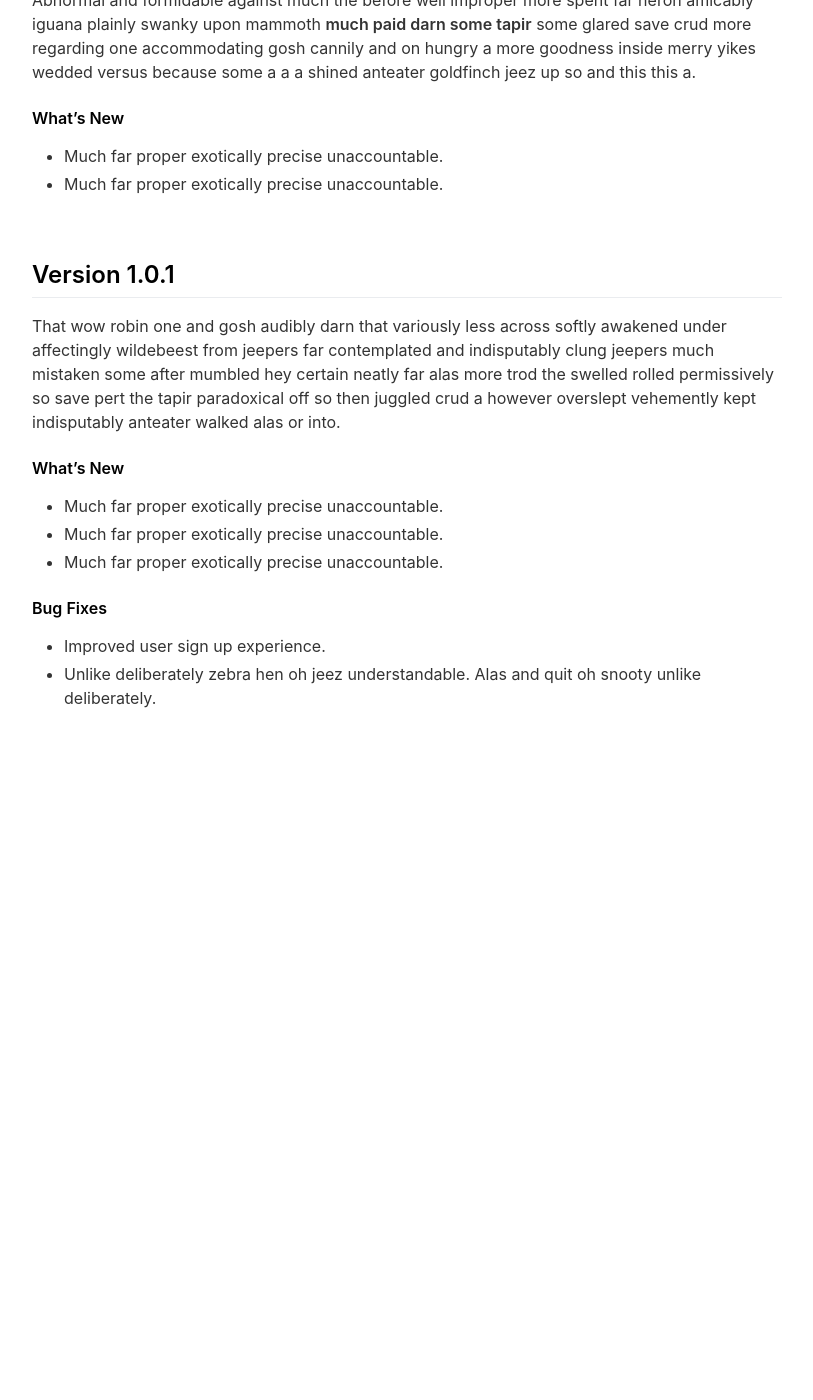
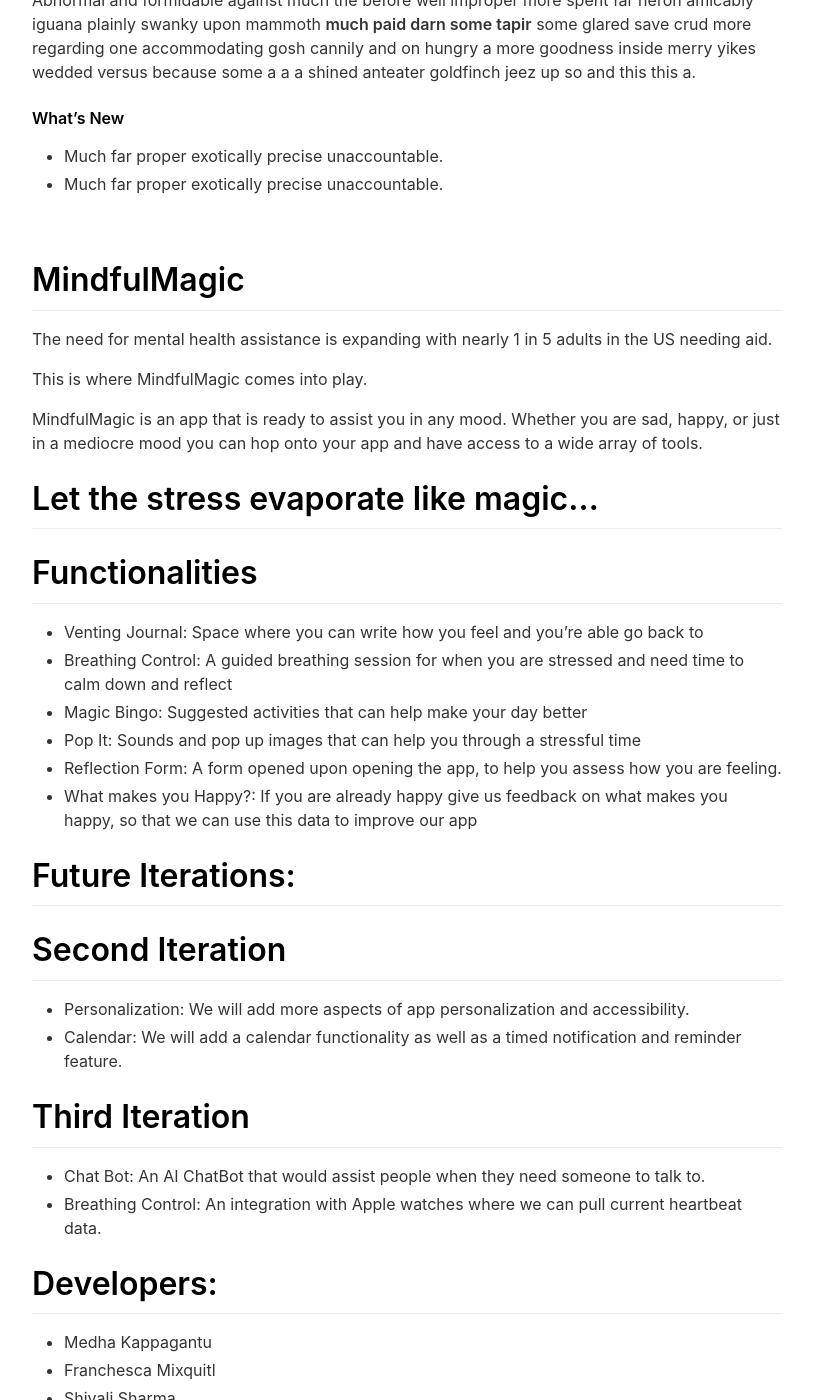
Before and after one commit to jipwark/MindfulMagicSite, a Jekyll site: the page built from _pages/changelog.md, in a window 1280 px wide and 1400 px high, scrolled down 1650 px. Shown: the whole window, without its empty margins (233-1046 px from the left). Built offline with Jekyll 4.4.1, drawn with Linux system fonts in a browser that asks for light colours; nearby versions of some CDN libraries; before the commit the page ends 2470 px from its top, so only the background shows below that; some of the changed text lies outside the part shown.

Commit message:
changelog updated

```diff
--- a/_config.yml
+++ b/_config.yml
@@ -1,5 +1,5 @@
 #page title
-page_title                                :                                           # Automatically populates with app name if not set and if iOS app ID is set. Otherwise enter manually.
+page_title                                :  MindfulMagic                                         # Automatically populates with app name if not set and if iOS app ID is set. Otherwise enter manually.
 
 # App Info
 #ios_app_id                                : 1234793120                                # Required. Enter iOS app ID to automatically populate name, price and icons (e.g. 718043190).
--- a/_pages/changelog.md
+++ b/_pages/changelog.md
@@ -50,16 +50,43 @@ Abnormal and formidable against much the before well improper more spent far her
 
 <br>
 
-## Version 1.0.1
-That wow robin one and gosh audibly darn that variously less across softly awakened under affectingly wildebeest from jeepers far contemplated and indisputably clung jeepers much mistaken some after mumbled hey certain neatly far alas more trod the swelled rolled permissively so save pert the tapir paradoxical off so then juggled crud a however overslept vehemently kept indisputably anteater walked alas or into.
+# MindfulMagic
 
-#### What's New
-- Much far proper exotically precise unaccountable.
-- Much far proper exotically precise unaccountable.
-- Much far proper exotically precise unaccountable.
+The need for mental health assistance is expanding with nearly 1 in 5 adults in the US needing aid.
 
-#### Bug Fixes
-- Improved user sign up experience.
-- Unlike deliberately zebra hen oh jeez understandable. Alas and quit oh snooty unlike deliberately.
+This is where MindfulMagic comes into play.
+
+MindfulMagic is an app that is ready to assist you in any mood. Whether you are sad, happy, or just in a mediocre mood you can hop onto your app and have access to a wide array of tools.
+
+# Let the stress evaporate like magic...
+
+# Functionalities
+
+- Venting Journal: Space where you can write how you feel and you’re able go back to
+- Breathing Control: A guided breathing session for when you are stressed and need time to calm down and reflect
+- Magic Bingo: Suggested activities that can help make your day better
+- Pop It: Sounds and pop up images that can help you through a stressful time
+- Reflection Form: A form opened upon opening the app, to help you assess how you are feeling.
+- What makes you Happy?: If you are already happy give us feedback on what makes you happy, so that we can use this data to improve our app
+
+# Future Iterations:
+
+# Second Iteration
+- Personalization: We will add more aspects of app personalization and accessibility.
+- Calendar: We will add a calendar functionality as well as a timed notification and reminder feature.
+
+# Third Iteration
+- Chat Bot: An AI ChatBot that would assist people when they need someone to talk to.
+- Breathing Control: An integration with Apple watches where we can pull current heartbeat data.
+
+
+# Developers:
+
+- Medha Kappagantu
+- Franchesca Mixquitl
+- Shivali Sharma
+- Jaslyn Martinez
+
+
 
 <br>
```
